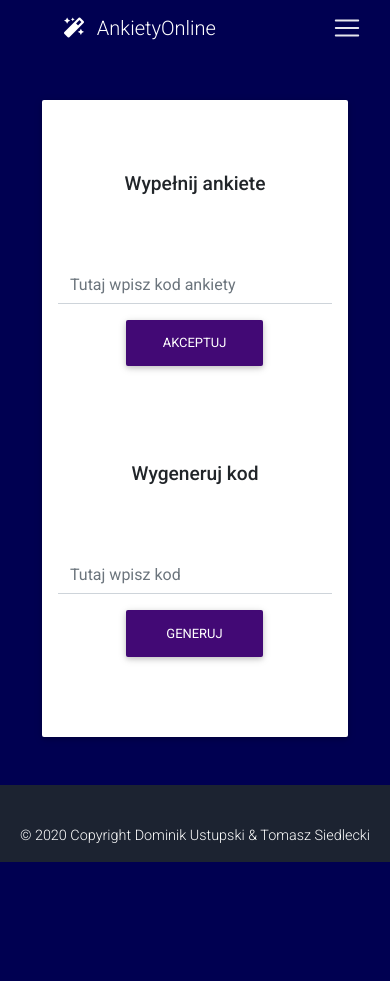
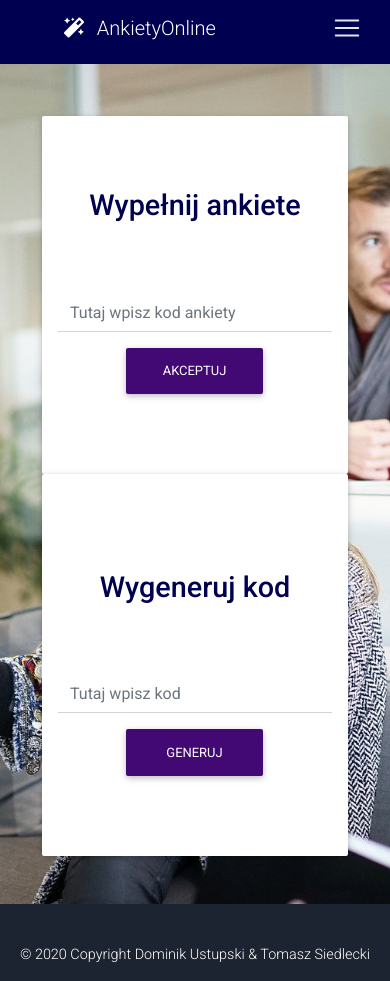
Before and after one commit to Kemot176/projektinz, a plain HTML site: page index.html in a window 390 px wide. Before the commit the page ends 862 px from the top, so only its background shows below. Drawn offline with Linux system fonts and the light colour scheme.

Commit message:
zmiana tła

```diff
--- a/css/style.css
+++ b/css/style.css
@@ -1,5 +1,6 @@
 body{
-  background-color: #000051;
+  background-image: url('picture/left.jpg');
+  background-repeat: no-repeat; background-size: cover; background-position: center center;
 }
 .info-color{
   background-color: #000051 !important;
@@ -10,6 +11,12 @@ body{
   text-align: center;
   margin-left: auto;
   margin-right: auto;
+}
+.jumbotron-custom {
+    background-color: #fff;
+}
+.dark-grey-text{
+  background-color: white !important;
 }
 .btn-secondary{
   background-color: #000051 !important;
@@ -53,6 +60,9 @@ body{
   text-align: center;
   color:white;
 }
+h2{
+  color: #000051 !important;
+}
 .navbar-brand:hover,
 .navbar-brand:focus,
 .navbar-brand:active
@@ -61,7 +71,7 @@ body{
 }
 @media(max-width: 768px) {
   h2 {
-    font-size: 1.2rem !important;
+    font-size: 1.8rem !important;
   }
   .btn-custom{
     background-color: #420975 !important;
--- a/index.html
+++ b/index.html
@@ -21,7 +21,7 @@
 <body>
   <!-- Start project -->
   <!-- Navbar -->
-  <nav class="mb-1 navbar navbar-expand-lg navbar-dark info-color pb-5" >
+  <nav class="mb-1 navbar navbar-expand-lg navbar-dark info-color pb-3" >
     <a class="navbar-brand" href="index.html"><i class="fas fa-1x fa-magic  pl-5 pr-2 "></i> AnkietyOnline</a>
     <button class="navbar-toggler" type="button" data-toggle="collapse" data-target="#navbarSupportedContent-4"
       aria-controls="navbarSupportedContent-4" aria-expanded="false" aria-label="Toggle navigation">
@@ -41,7 +41,7 @@
     </div>
   </nav>
   <!-- Content -->
-  <div class="container pb-5">
+  <div class="container pb-5 pt-5">
     <div class=" animated jumbotron text-center pt-5 mb-0 fadeInLeft">
       <!-- Title -->
       <h2 class="card-title h2 pb-5  my-4">Wypełnij ankiete</h2>
@@ -53,7 +53,8 @@
       <div class="input-group-append pb-5">
         <button class="mx-auto btn-custom  m-0 px-2" type="button" id="MaterialButton-addon2">Akceptuj</button>
       </div>
-
+    </div>
+    <div class=" animated jumbotron text-center pt-5 mb-0 fadeInRight">
       <!-- Title -->
       <h2 class="card-title h2 pt-5 pb-5">Wygeneruj kod</h2>
       <div class="md-form input-group mb-3">
```
Also changed, not shown: admin.html (+2 -2 lines), login.html (+4 -4 lines), css/picture/left.jpg (added).
